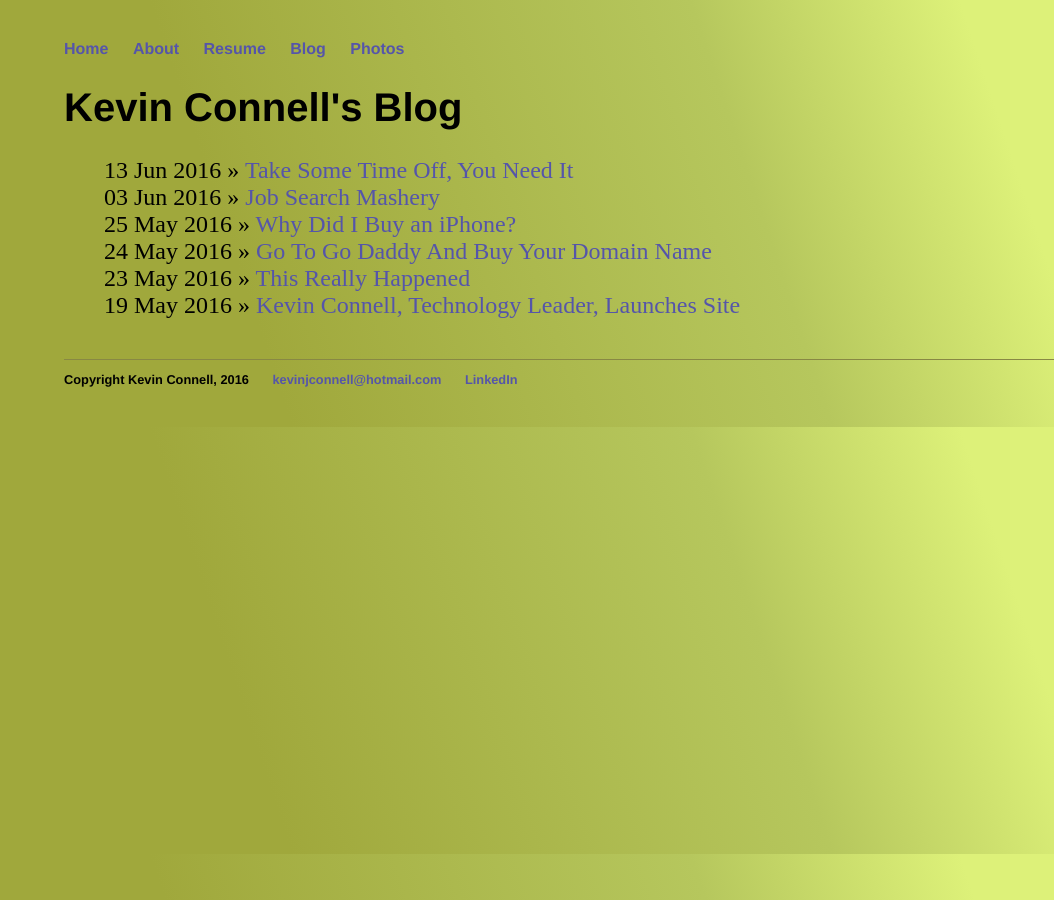
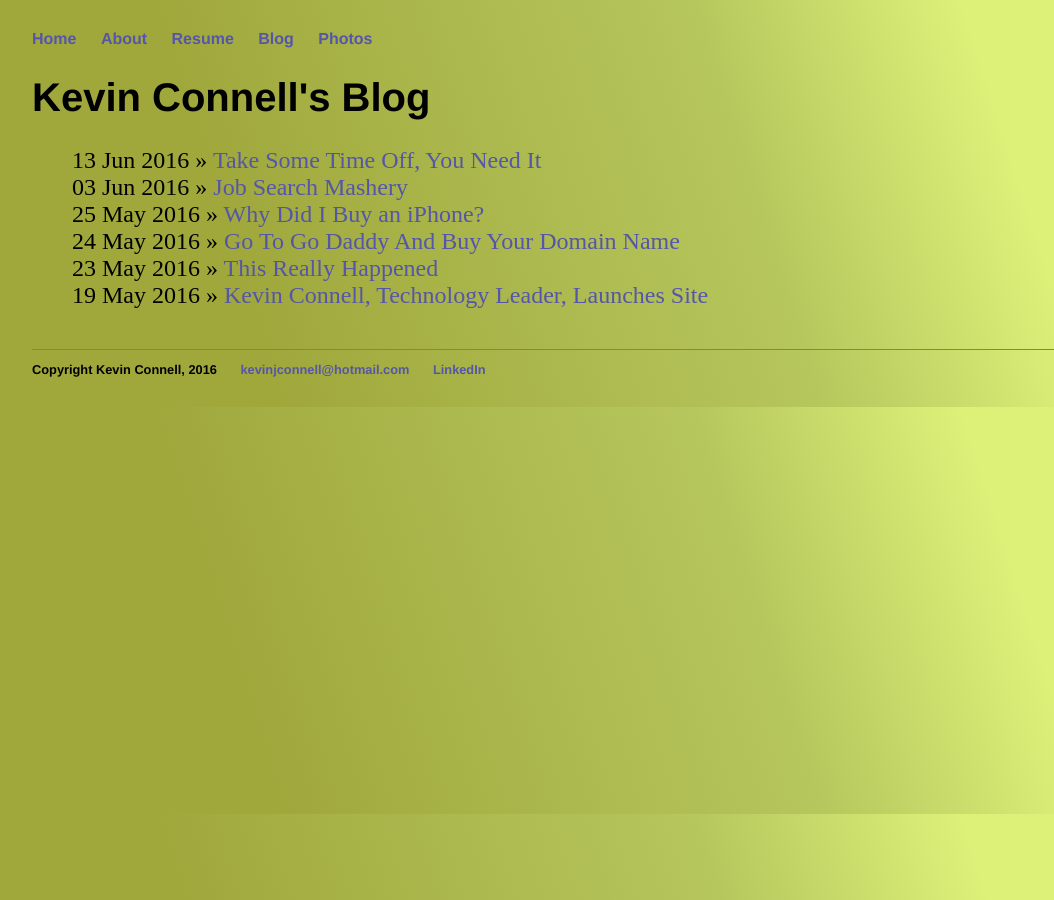
Before and after one commit to mo4dawg/mo4dawg.github.io, a Jekyll site: the page built from blog/index.html, in a window 1280 px wide. Shown: the whole page, without its empty margins (64-1118 px from the left). Built offline with Jekyll 4.4.1, drawn with Linux system fonts in a browser that asks for light colours.

Commit message:
Update main.css

```diff
--- a/css/main.css
+++ b/css/main.css
@@ -1,8 +1,8 @@
 .MyGradientClass
 {
     height:100%;
-    margin: 40px auto;
-    width: 80%;
+    margin: 30px auto;
+    width: 85%;
  /*    background-image: linear-gradient(bottom, rgb(113,61,62) 25%, rgb(147,92,93) 63%, rgb(177,120,121) 82%);
     background-image: -o-linear-gradient(bottom, rgb(113,61,62) 25%, rgb(147,92,93) 63%, rgb(177,120,121) 82%);
     background-image: -moz-linear-gradient(bottom, rgb(113,61,62) 25%, rgb(147,92,93) 63%, rgb(177,120,121) 82%);
```
